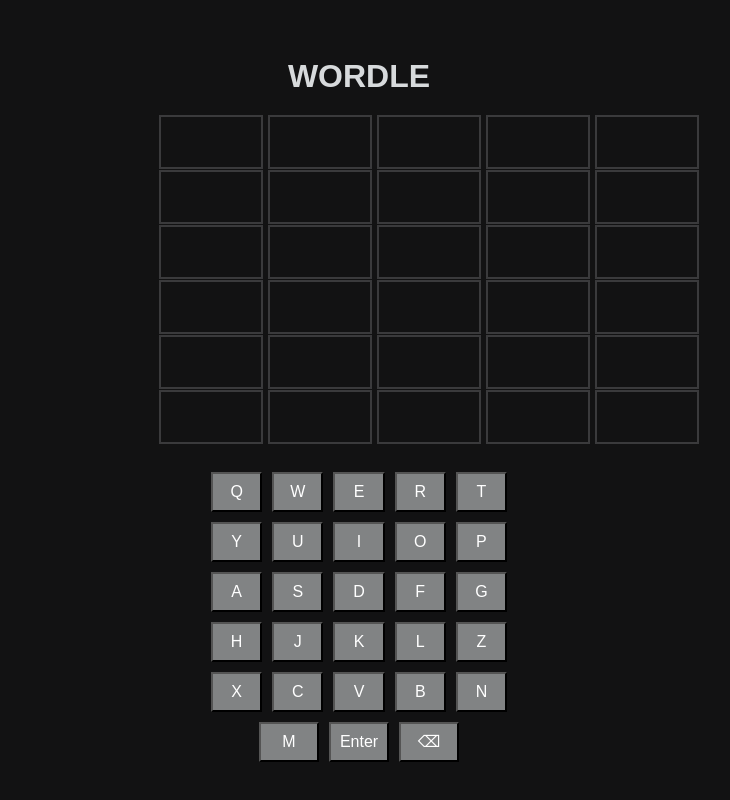
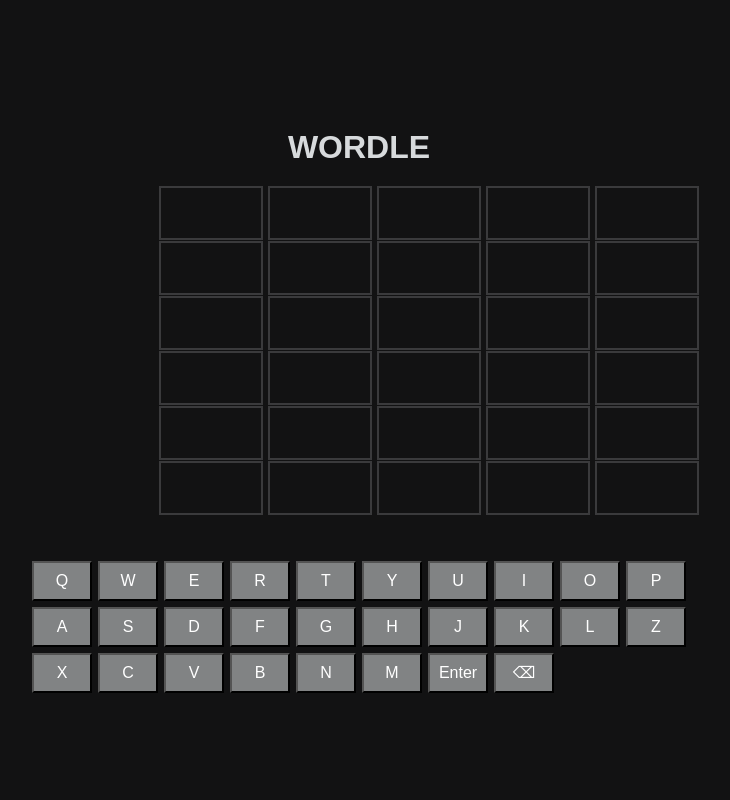
Before and after one commit to AxOxS/WordleClone, a Flask app: page / in a window 1280 px wide. Shown: the whole page, without its empty margins (281-1011 px from the left). Run offline with Flask 3, Linux system fonts and the light colour scheme.

Commit message:
Revert "Scalability for phones"
This reverts commit de3757cbb9246031b017852ea581ac1d13e806f1.

```diff
--- a/app/static/css/styles.css
+++ b/app/static/css/styles.css
@@ -8,20 +8,16 @@
     justify-content: center;
     height: 100vh;
     margin: 0;
-    padding: 10px;
-    box-sizing: border-box;
 }
 
 h1 {
     margin-bottom: 20px;
-    font-size: 2em;
 }
 
 .container {
     display: flex;
     flex-direction: column;
     align-items: center;
-    max-width: 100%;
 }
 
 #grid {
@@ -47,15 +43,10 @@
 }
 
 #keyboard {
-    display: flex;
-    flex-wrap: wrap;
-    justify-content: center;
+    display: grid;
+    grid-template-columns: repeat(10, 60px);
     gap: 6px;
-    margin-top: 10px;
-    width: 100%;
-    max-width: 300px; /* Limit the maximum width of the keyboard */
-    overflow: auto; /* Add scrollbar if keyboard overflows */
-    padding: 0 10px; /* Add some padding to prevent edge cutoff */
+    margin-top: 30px;
 }
 
 #keyboard button {
@@ -64,11 +55,6 @@
     color: white;
     font-size: 1em;
     cursor: pointer;
-    padding: 0.5em;
-    flex: 1 0 calc(20% - 12px); /* Make buttons flexible and fit within the row */
-    max-width: 60px;
-    margin: 2px; /* Add some margin between buttons */
-    word-wrap: break-word; /* Allow button text to wrap */
 }
 
 #keyboard button:hover {
@@ -82,8 +68,7 @@
     color: white;
     font-size: 1em;
     cursor: pointer;
-    margin-top: 10px; /* Adjust margin as needed */
-    padding: 0.5em;
+    margin-top: 5px; /* Adjust margin as needed */
 }
 
 .reset-button:hover {
```
